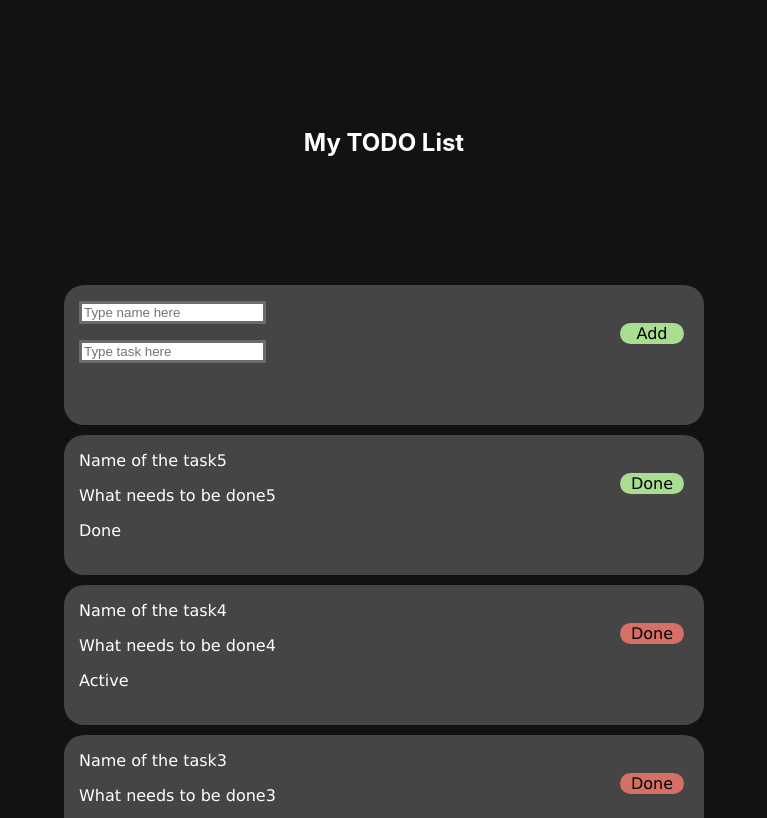
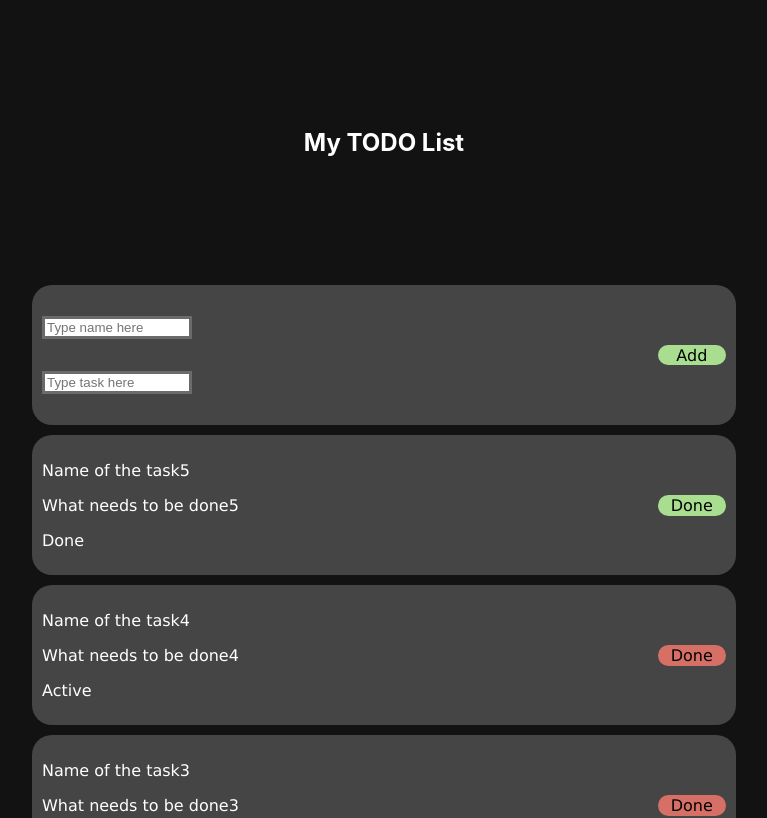
Before and after one commit to Lokhmat/ReactHSE, a React (Create React App) app: page / in a window 1280 px wide. Shown: the top 818 px of the page, without its empty margins (256-1023 px from the left). Built offline with nearby package versions, Linux system fonts and the light colour scheme.

Commit message:
Перевёрстано с использованием flex, теперь выглядит лучше на необычных разрешениях

```diff
--- a/src/Task/Task.jsx
+++ b/src/Task/Task.jsx
@@ -11,7 +11,7 @@ class Task extends React.Component{
     render(){
     return(
         <div className = {cx("Task",{[`Task-theme-${this.props[2]}`]:true})}>
-		<div className = {cx("Text")}>
+		<div className = {cx("Text",{[`Text-theme-${this.props[2]}`]:true})}>
 		<p>{this.props[0].name}</p>
 		<p>{this.props[0].description}</p>
 		<p>{this.props[0].completed?'Done':'Active'}</p>
--- a/src/Task/Task.module.scss
+++ b/src/Task/Task.module.scss
@@ -2,27 +2,29 @@
 .Task{
     &:hover{
     background-color: #6b6b6b;
-    margin-left: 24%;
-    width: 52%;
+    width: 57%;
     }
     &-theme-dark{
         background-color : #454545;
     }
     box-sizing: border-box;
     border-radius: 20px;
-        width: 50%;
+    width: 55%;
     font-family: "Verdana";
-        margin-left: 25%;
     height: 140px;
     margin-bottom: 10px;
     transition: all 1s ease;
+    display: flex;
+    flex-direction: row;
+    justify-content: space-between;
+    align-items: center;
+    margin-bottom: 5px;
+    margin-top: 5px;
+    padding: 10px;
 }
 
 
 .Button{
-    float: right;
-    margin-top: 6%;
-    margin-right: 20px;
     border-radius: 20px;
     text-decoration: none;
     font-family: "Verdana";
@@ -31,11 +33,13 @@
     border:none;
     font-size: 16px;
     width: 10%;
-
+    min-width: 50px;
+    display: flex;
+    justify-content: space-around;
 }
 
 .Text{
-    float: left;
-    margin-left: 15px;
+    &-theme-dark{
         color: white;
     }
+}
--- a/src/TaskAdd/TaskAdd.jsx
+++ b/src/TaskAdd/TaskAdd.jsx
@@ -11,7 +11,7 @@ class TaskAdd extends React.Component{
     }
     render(){
         return(
-            <div>
+
             <div className = {cx("AddTask",{[`AddTask-theme-${this.props.theme}`]:true})} >
 		        <div className = {cx("Text",{[`Text-theme-${this.props.theme}`]:true})}>
 		            <p><input placeholder = "Type name here" type = "text" onChange = {(event) => this.newTask.name = event.target.value}></input></p>
@@ -19,7 +19,7 @@ class TaskAdd extends React.Component{
 		        </div>
 		        <button className = {cx("Button")} onClick = {() => this.props.onClick(this.newTask)}>Add</button>
 	        </div>
-            </div>
+
         )
     }
 }
--- a/src/TaskAdd/TaskAdd.module.scss
+++ b/src/TaskAdd/TaskAdd.module.scss
@@ -6,31 +6,34 @@ input[type=text]{
     box-sizing: border-box;
     outline: none;
     border: 3px solid #6b6b6b;
+    width: 80%;
 }
 
 .AddTask{
     &:hover{
     background-color: #6b6b6b;
-    margin-left: 24%;
-    width: 52%;
+    width: 57%;
     }
+
     &-theme-dark{
         background-color : #454545;
     }
+
     box-sizing: border-box;
-        border-radius: 20px;
-        width: 50%;
-        font-family: "Verdana";
-        margin-left: 25%;
-        height: 140px;
-        margin-bottom: 10px;
-        transition: all 1s ease;
+    border-radius: 20px;
+    width: 55%;
+    font-family: "Verdana";
+    height: 140px;
+    display: flex;
+    flex-direction: row;
+    justify-content: space-between;
+    align-items: center;
+    transition: all 1s ease;
+    padding: 10px;
+    margin-bottom: 5px;
 }
 
 .Button{
-    float: right;
-    margin-top: 6%;
-    margin-right: 20px;
     border-radius: 20px;
     text-decoration: none;
     font-family: "Verdana";
@@ -40,12 +43,17 @@ input[type=text]{
     border:none;
     font-size: 16px;
     width: 10%;
-
+    height: 16%;
+    display: flex;
+    justify-content: space-around;
+    min-width: 50px;
 }
 
 .Text{
-    float: left;
-    margin-left: 15px;
+
+    display: flex;
+    flex-direction: column;
+    justify-content: space-around;
     &-theme-dark{
         color: white;
     }
--- a/src/ToDoList/ToDoList.module.scss
+++ b/src/ToDoList/ToDoList.module.scss
@@ -3,10 +3,12 @@
     display: flex;
     flex-direction: column;
     min-height: 100vh;
+    padding-bottom: 10px;
     &-theme-dark{
-
         background-color: #121212;
     }
+    justify-content: center;
+    align-items: center;
 }
 
 .Heading{
```
Lines whose indentation alone changed are shown as unchanged.
